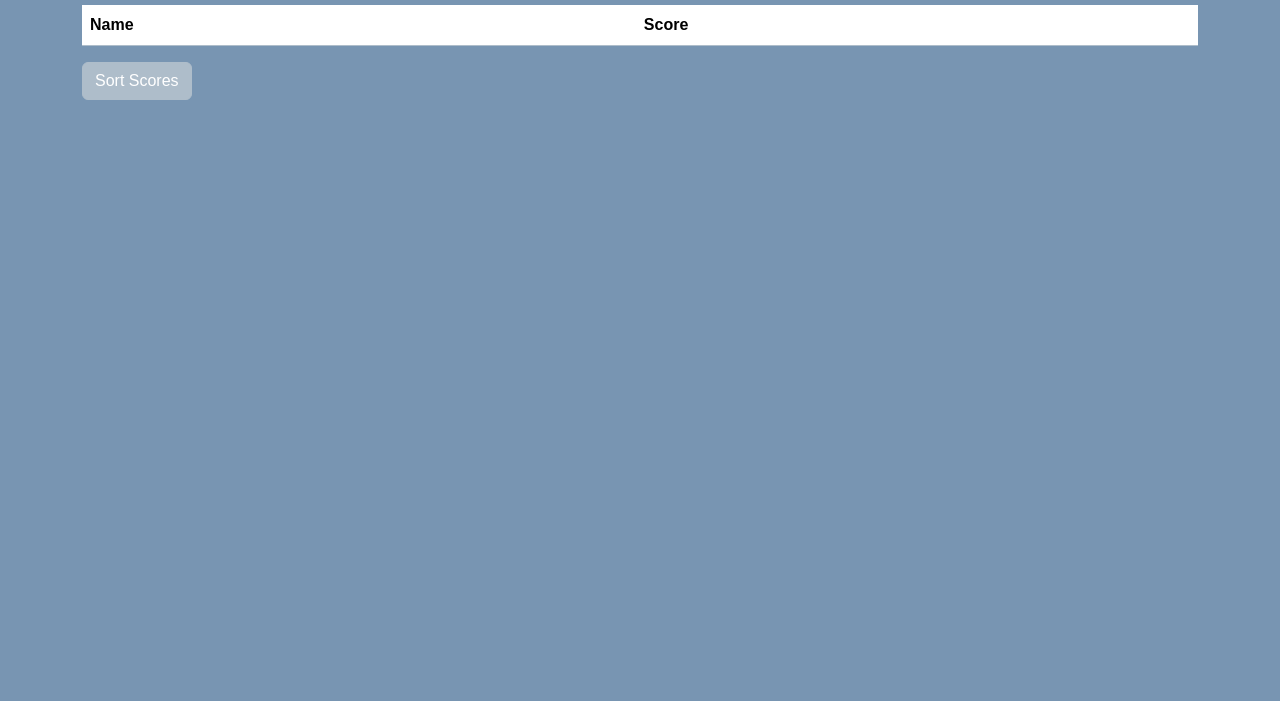
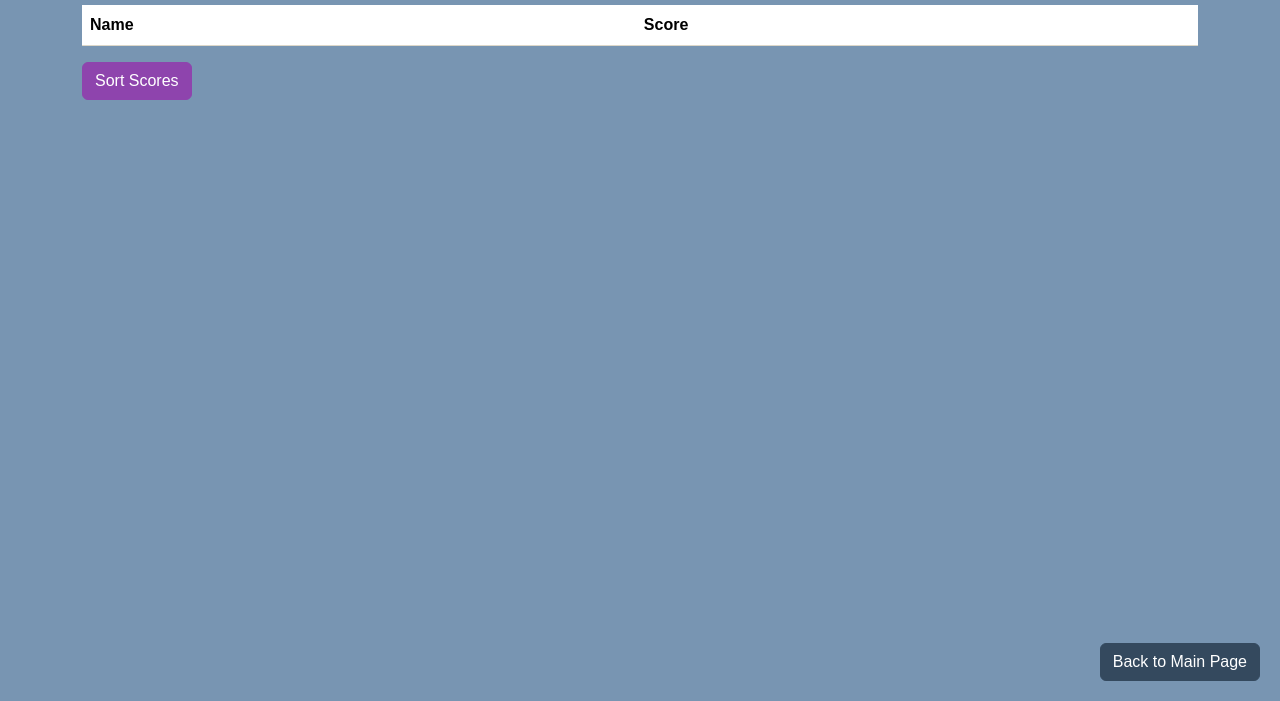
Before and after one commit to mahdi-niki/teamwork, a plain HTML site: page page/leader-board.html in a window 1280 px wide. Shown: the part 99-800 px from the top of the page. Drawn offline with nearby package versions, Linux system fonts and the light colour scheme; no server answers.

Commit message:
completing the codes

```diff
--- a/assets/leaderBoard.css
+++ b/assets/leaderBoard.css
@@ -1,7 +1,5 @@
-
-
 body {
-    font-family: Arial, sans-serif;
+    font-family: 'Arial', sans-serif;
     background-color: #7895B2;
     color: #F5EFE6;
 }
@@ -24,24 +22,44 @@ table {
 th, td {
     padding: 10px;
     text-align: left;
-    border-bottom: 1px solid #AEBDCA;
+    border-bottom: 1px solid #DCD7C9;
 }
 
 th {
-    background-color: #7895B2;
-    color: #AEBDCA;
+    background-color: #6C7A89;
+    color: #F5EFE6;
 }
 
 tr:nth-child(even) {
+    background-color: #95A5A6;
+}
+
+tr:nth-child(odd) {
     background-color: #AEBDCA;
 }
 
 .btn-primary {
-    background-color: #AEBDCA;
-    border-color: #AEBDCA;
+    background-color: #8E44AD;
+    border-color: #8E44AD;
 }
 
 .btn-primary:hover {
-    background-color: #8B6B4D;
-    border-color: #8B6B4D;
+    background-color: #7D3C98;
+    border-color: #7D3C98;
 }
+
+.btn-secondary {
+    background-color: #34495E;
+    border-color: #34495E;
+}
+
+.btn-secondary:hover {
+    background-color: #2C3E50;
+    border-color: #2C3E50;
+}
+
+.bottom-right-btn {
+    position: fixed;
+    bottom: 20px;
+    right: 20px;
+}
--- a/assets/leaderBoard.js
+++ b/assets/leaderBoard.js
@@ -44,5 +44,8 @@ function sortLeaderboard() {
 }
 
 document.getElementById('sortButton').addEventListener('click', sortLeaderboard);
+document.getElementById('backButton').addEventListener('click', () => {
+    window.location.href = '../index.html';
+});
 
 fetchData();
--- a/page/leader-board.html
+++ b/page/leader-board.html
@@ -23,6 +23,8 @@
             </tbody>
         </table>
         <button id="sortButton" class="btn btn-primary mb-3">Sort Scores</button>
+        <button id="backButton" class="btn btn-secondary bottom-right-btn">Back to Main Page</button>
+    </main>
     </main>
     <script src="https://cdn.jsdelivr.net/npm/@popperjs/core@2.11.6/dist/umd/popper.min.js"></script>
     <script src="https://cdn.jsdelivr.net/npm/bootstrap@5.3.3/dist/js/bootstrap.min.js"></script>
```
